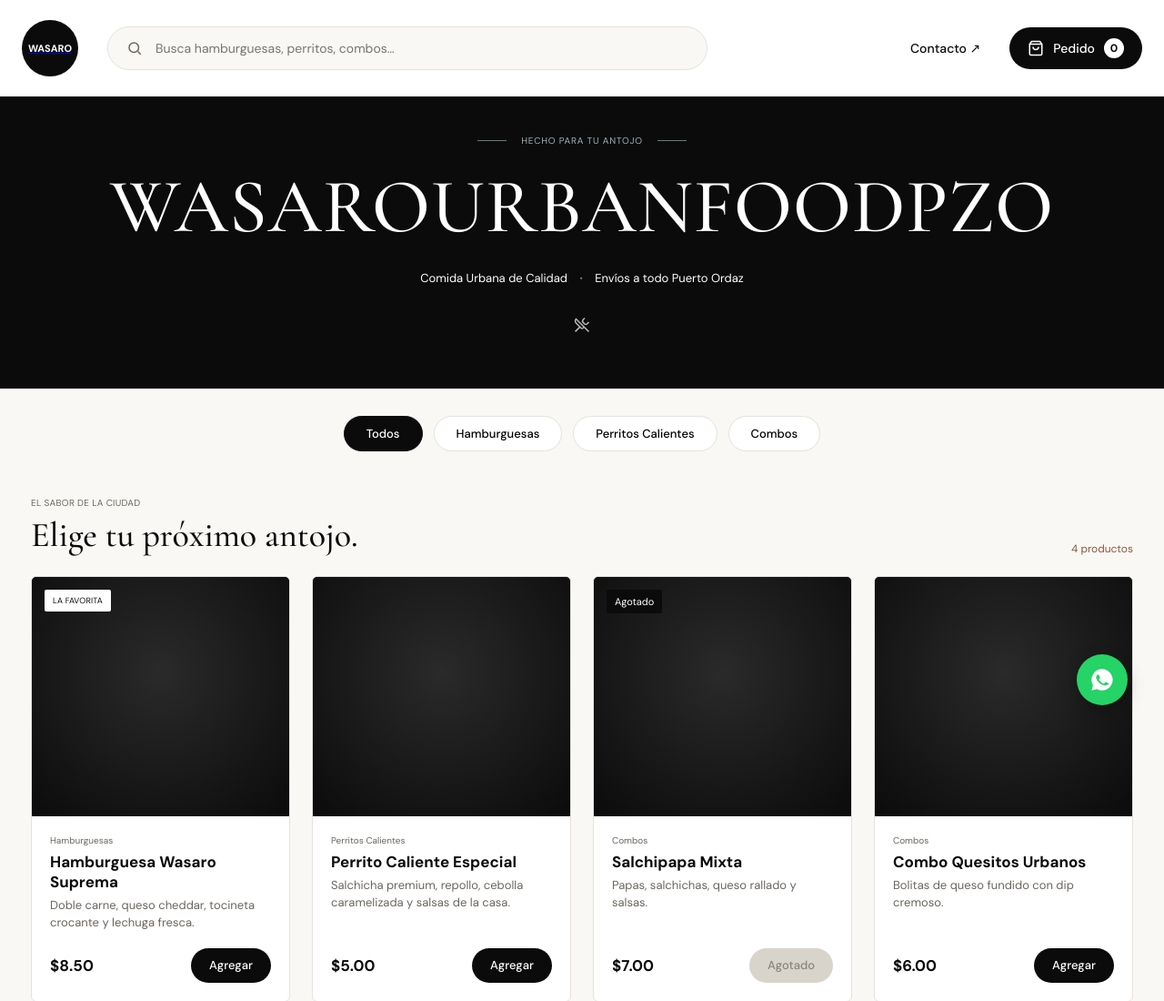
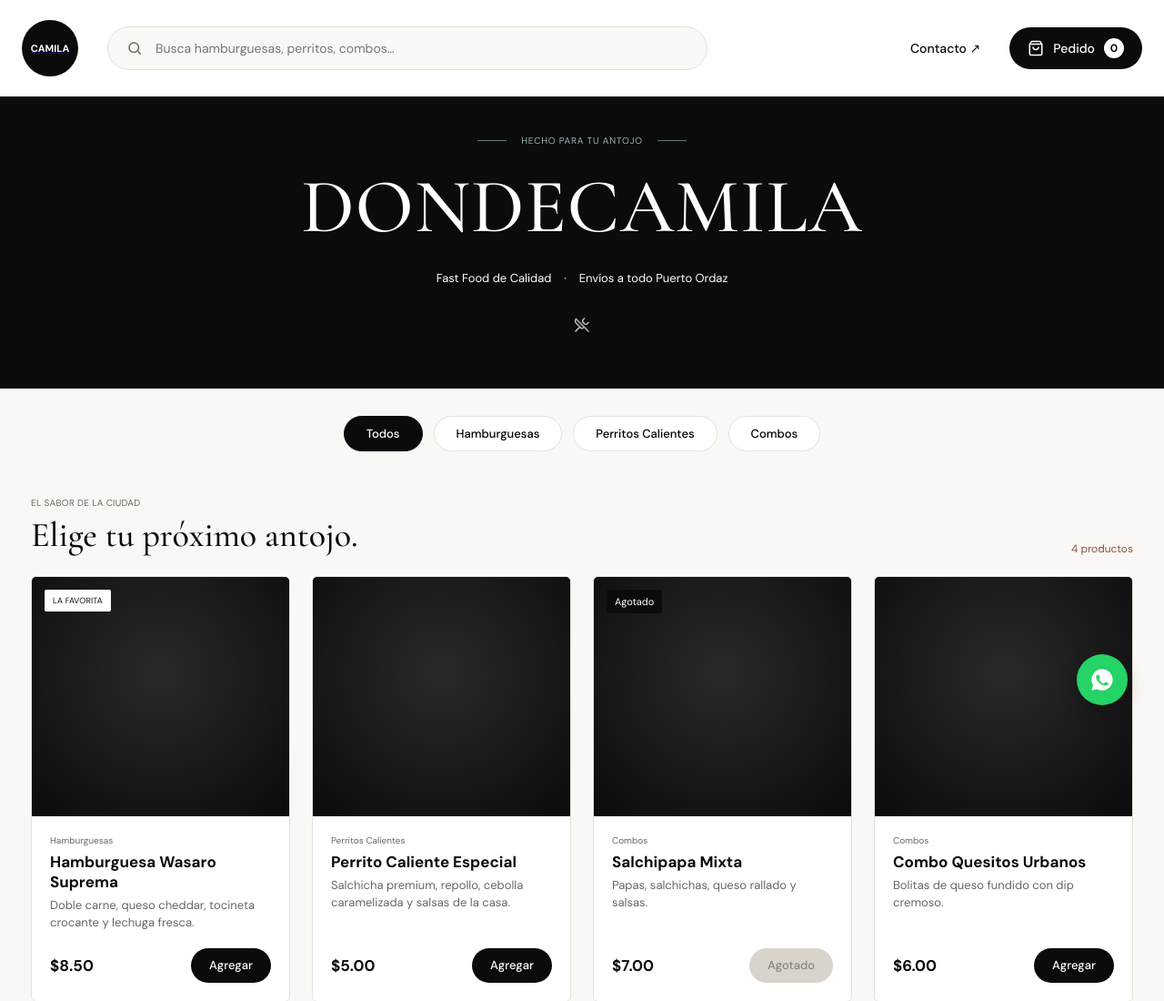
Before and after one commit to Urabac/dondecamila, a plain HTML site: page index.html in a window 1280 px wide. Shown: the top 1100 px of the page at 91% size. Drawn offline with nearby package versions, Linux system fonts and the light colour scheme.

Commit message:
Update index.html

```diff
--- a/index.html
+++ b/index.html
@@ -3,7 +3,7 @@
 <head>
 <meta charset="UTF-8">
 <meta name="viewport" content="width=device-width, initial-scale=1">
-<title>DondeCamila · Comida urbana en San félix</title>
+<title>Dondecamila · Fast Food en Puerto Ordaz</title>
 <meta name="description" content="Hamburguesas, perritos calientes y combos con envíos a todo Puerto Ordaz.">
 <link rel="icon" href="images/logo.png">
 <link rel="preconnect" href="https://fonts.googleapis.com">
@@ -13,7 +13,7 @@
 </head>
 <body>
 <header class="top">
-  <a class="logo" href="#" aria-label="Wasaro"><img src="images/logo.png" alt="Wasaro" onerror="this.replaceWith(Object.assign(document.createElement('span'),{textContent:'WASARO',className:'logo-fb'}))"></a>
+  <a class="logo" href="#" aria-label="Dondecamila"><img src="images/logo.png" alt="Dondecamila" onerror="this.replaceWith(Object.assign(document.createElement('span'),{textContent:'CAMILA',className:'logo-fb'}))"></a>
   <label class="search">
     <svg width="18" height="18" viewBox="0 0 24 24" fill="none" stroke="currentColor" stroke-width="2"><circle cx="11" cy="11" r="7"/><path d="m21 21-4.3-4.3"/></svg>
     <input id="search" type="search" placeholder="Busca hamburguesas, perritos, combos…" autocomplete="off">
@@ -27,8 +27,8 @@
 
 <section class="hero">
   <p class="eyebrow"><i></i>Hecho para tu antojo<i></i></p>
-  <h1>WASAROURBANFOODPZO</h1>
-  <p class="sub">Comida Urbana de Calidad <b>·</b> Envíos a todo Puerto Ordaz</p>
+  <h1>DONDECAMILA</h1>
+  <p class="sub">Fast Food de Calidad <b>·</b> Envíos a todo Puerto Ordaz</p>
   <svg class="utensils" width="18" height="18" viewBox="0 0 24 24" fill="none" stroke="currentColor" stroke-width="2"><path d="m16 2-2.3 2.3a3 3 0 0 0 0 4.2l1.8 1.8a3 3 0 0 0 4.2 0L22 8M15 15 3.3 3.3a4.2 4.2 0 0 0 0 6l7.3 7.3c.7.7 2 .7 2.8 0L15 15Zm0 0 7 7M2.1 21.8l6.4-6.3"/></svg>
 </section>
 
```
